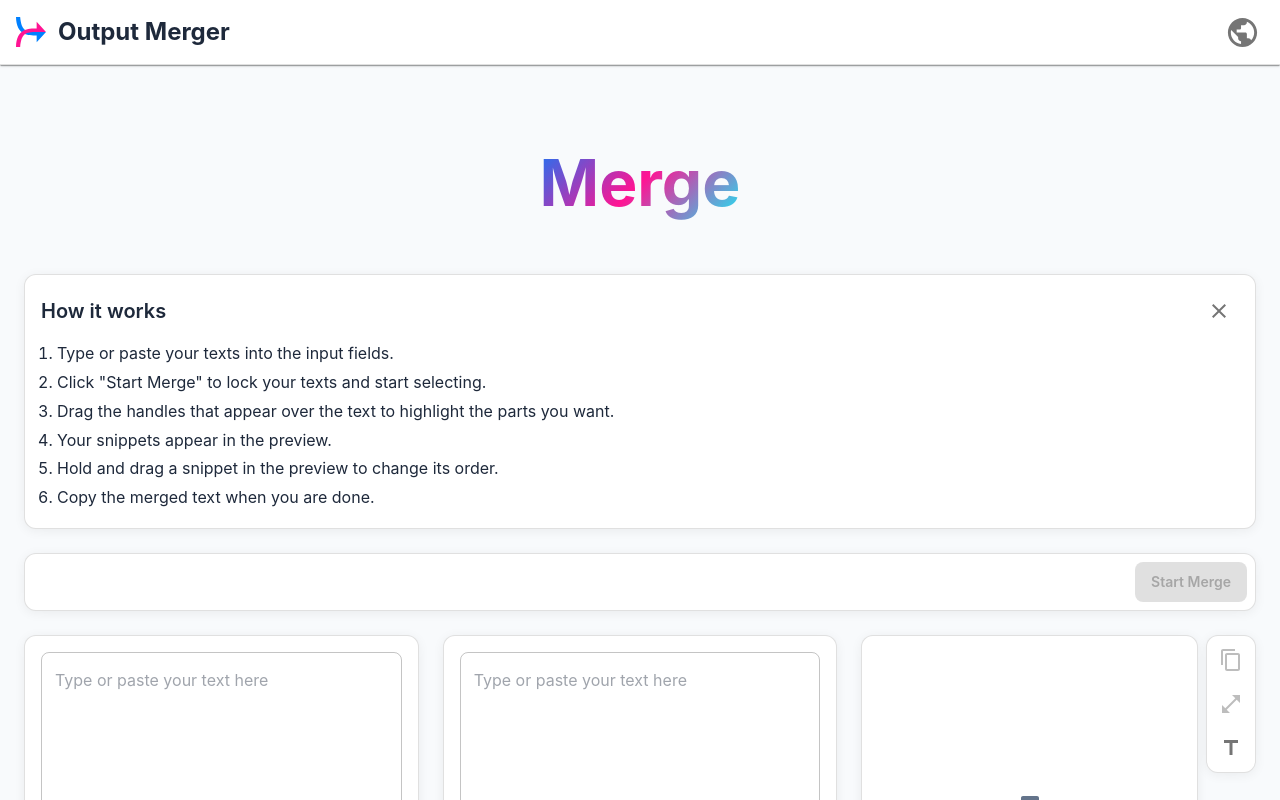
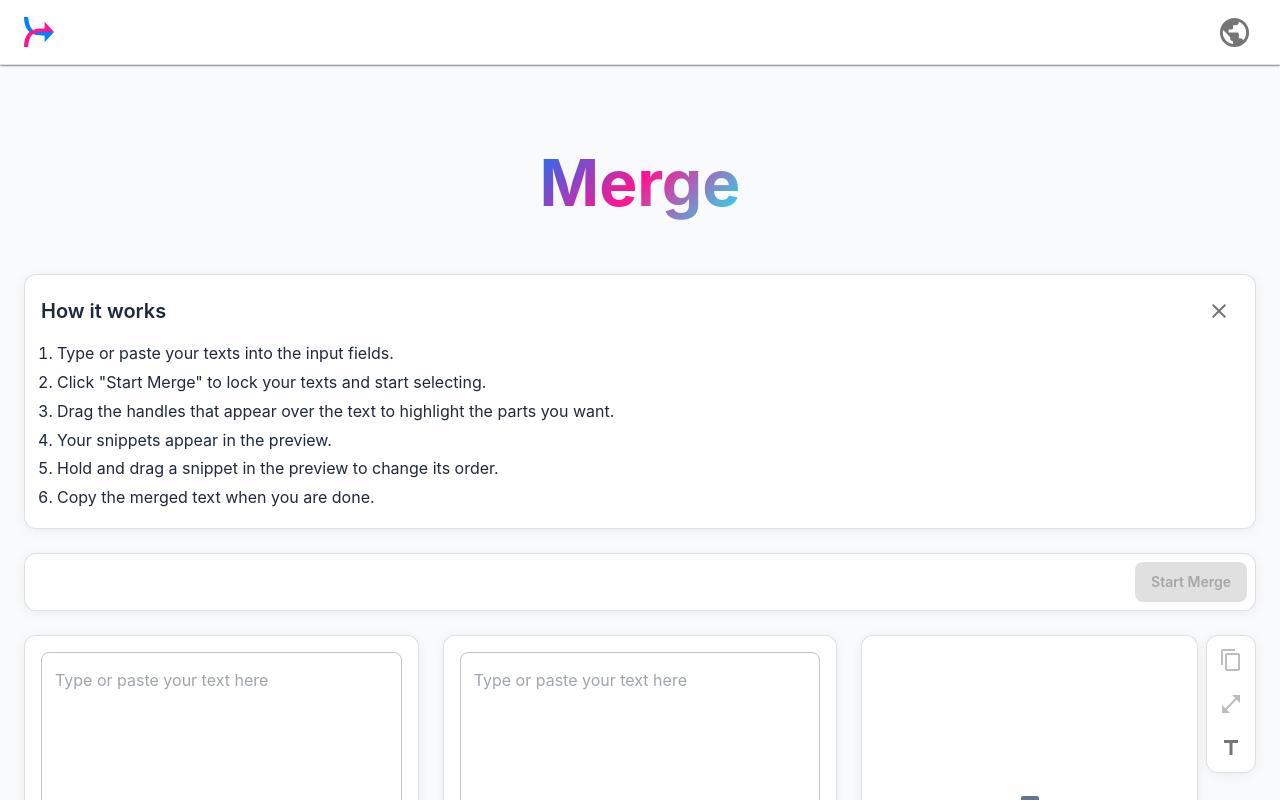
Before and after one commit to ph-honorato/output-merger, a React (Vite) app in the folder artifacts/output-merger.UI/: page / in a window 1280 px wide. Shown: the top 800 px of the page. Built offline with nearby package versions, Linux system fonts and the light colour scheme.

Commit message:
styles: adjusted navbar

```diff
--- a/artifacts/output-merger.UI/src/components/Header/Header.styles.ts
+++ b/artifacts/output-merger.UI/src/components/Header/Header.styles.ts
@@ -21,8 +21,9 @@ export const StyledToolbar = styled.div`
   align-items: center;
   gap: ${({ theme }) => (theme as StyledTheme).spacing(2)};
   flex-wrap: wrap;
-  padding: ${({ theme }) => (theme as StyledTheme).spacing(0, 2)};
+  padding: ${({ theme }) => (theme as StyledTheme).spacing(0)};
   min-height: 64px;
+  position: relative;
 `;
 
 export const LogoContainer = styled.div`
@@ -34,8 +35,7 @@ export const LogoContainer = styled.div`
 
 export const LogoIcon = styled.img.attrs({
   src: "/om-logo.svg",
-  alt: "Logo",
-})`
+})<{ alt?: string }>`
   width: 30px;
   height: auto;
   object-fit: contain;
--- a/artifacts/output-merger.UI/src/components/Header/Header.tsx
+++ b/artifacts/output-merger.UI/src/components/Header/Header.tsx
@@ -1,6 +1,7 @@
 import { useTranslation } from "react-i18next";
 import { useRef, useEffect } from "react";
 import { Menu as MenuIcon, Public } from "@mui/icons-material";
+import { Container } from "@mui/material";
 import { useHeader } from "./Header.hook";
 import { type HeaderProps } from "./Header.types";
 import * as S from "./Header.styles";
@@ -70,11 +71,11 @@ function Header(props: HeaderProps) {
 
   return (
     <S.StyledHeader className={className}>
+      <Container maxWidth="xl">
         <S.StyledToolbar>
           {/* Logo Section */}
           <S.LogoContainer>
-          <S.LogoIcon />
-          <S.LogoText data-testid="header-title">{t("app.title")}</S.LogoText>
+            <S.LogoIcon alt={t("app.title")} />
           </S.LogoContainer>
 
           {/* Desktop Actions */}
@@ -100,14 +101,18 @@ function Header(props: HeaderProps) {
                   {availableLanguages.map((lang) => (
                     <S.LanguageMenuItem
                       key={lang.code}
-                    className={currentLanguage === lang.code ? "selected" : ""}
+                      className={
+                        currentLanguage === lang.code ? "selected" : ""
+                      }
                       onClick={() => handleLanguageChange(lang.code)}
                       onKeyDown={(e) => handleKeyDown(e, lang.code)}
                       role="menuitem"
                       tabIndex={-1}
                       data-testid={`language-option-${lang.code}`}
                     >
-                    <S.LanguageFlag>{LANGUAGE_FLAGS[lang.code]}</S.LanguageFlag>
+                      <S.LanguageFlag>
+                        {LANGUAGE_FLAGS[lang.code]}
+                      </S.LanguageFlag>
                       <S.LanguageName>{lang.label}</S.LanguageName>
                     </S.LanguageMenuItem>
                   ))}
@@ -167,6 +172,7 @@ function Header(props: HeaderProps) {
             </S.MobileMenu>
           )}
         </S.MobileActions>
+      </Container>
     </S.StyledHeader>
   );
 }
```
Also changed, not shown: 1 other file (tests, documents, lock files or other folders). Lines whose indentation alone changed are shown as unchanged.
